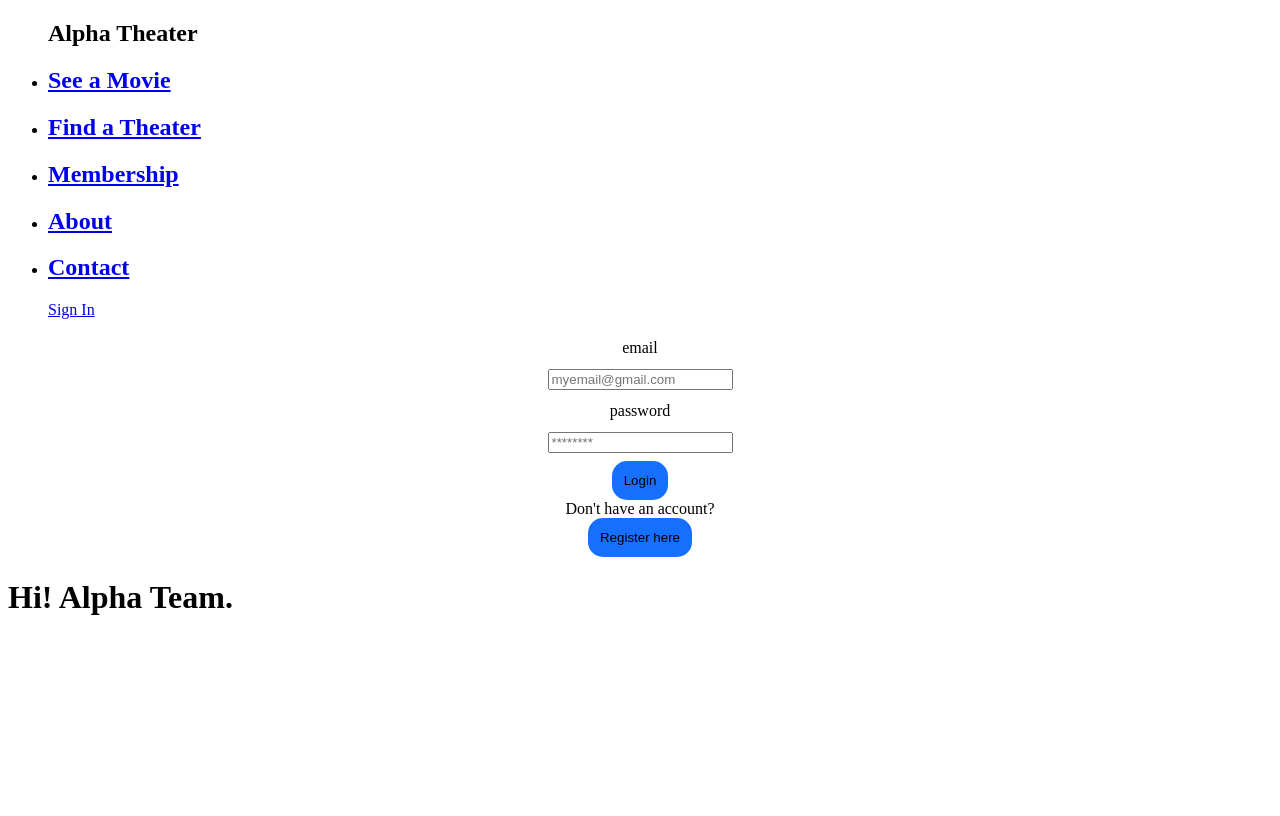
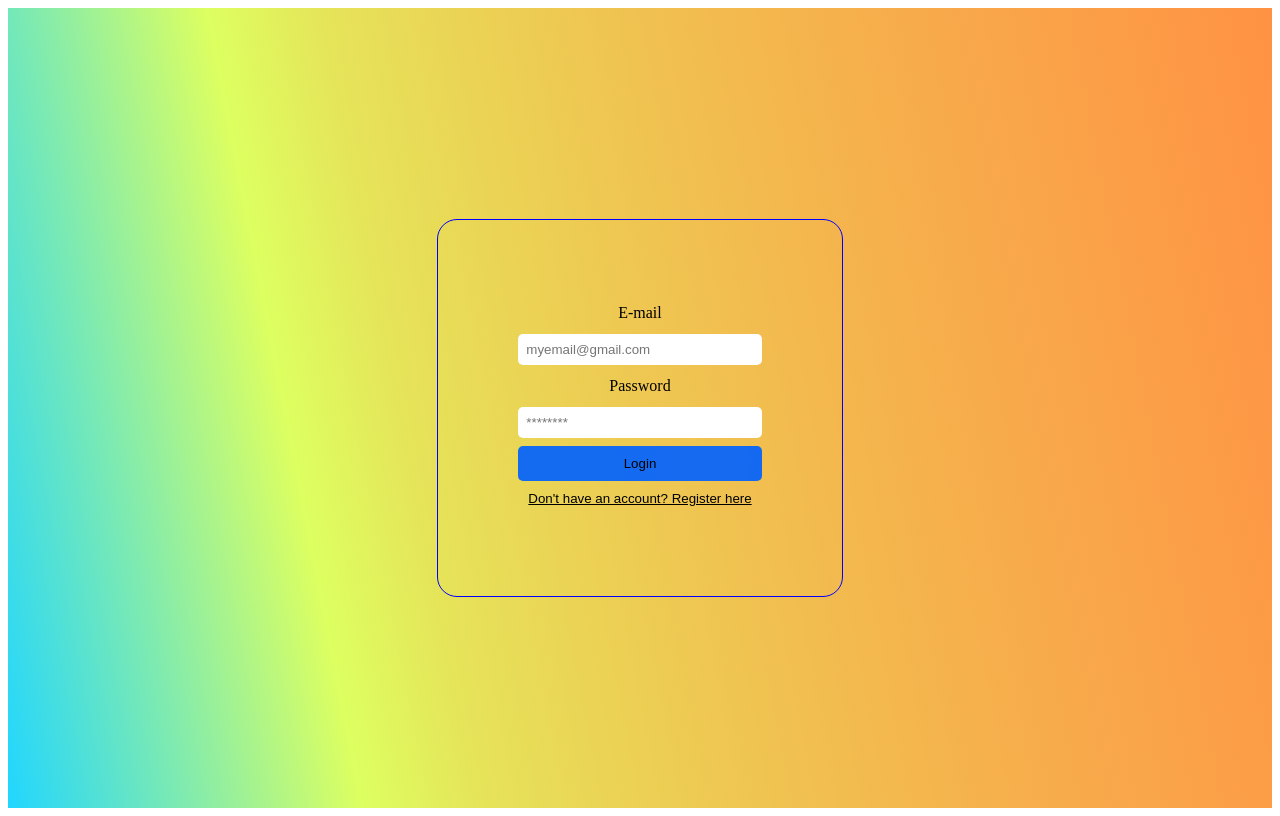
Before and after one commit to yifufang/MovieTheater, a React (Create React App) app in the folder frontend/: page / in a window 1280 px wide. Built offline with nearby package versions, Linux system fonts and the light colour scheme.

Commit message:
Added to App.css, finished login/register, cleaned Login and Register.jsx

```diff
--- a/frontend/src/App.css
+++ b/frontend/src/App.css
@@ -8,18 +8,24 @@
     min-height: 100vh;
     align-items: center;
     justify-content: center;
-    /* background-image: linear-gradient(79deg, #fcfced, #fcedfc, 48%, #ebf6ff ); */
-    /* background-color: rgb(185, 94, 94); */
+    background-image: linear-gradient(79deg, #21d6ff, #ddff60, 50%, #ff9244);
 }
 
 .auth-form-container,
 .login-form,
-.signin-form {
+.register-form {
     display: flex;
     flex-direction: column;
-    align-items: center;
+    /* align-items: center; */
+}
 
-
+@media screen and (min-width: 680px) {
+    .auth-form-container {
+        padding: 5rem;
+        border: 1px solid blue;
+        border-radius: 20px;
+        margin: 2rem;
+    }
 }
 
 label {
@@ -28,18 +34,23 @@ label {
 }
 
 input {
+    border: none;
     margin: 0.5rem 0;
+    padding: 0.5rem;
+    border-radius: 5px;
 }
 
 button {
     border: none;
     background-color: rgba(0, 98, 255, 0.915);
-    padding: 12px;
-    border-radius: 15px;
+    padding: 10px;
+    border-radius: 5px;
+    cursor: pointer;
+    /* color: pink; */
 }
 
 .link-button {
     background: none;
-    color: white;
+    color: rgb(0, 0, 0);
     text-decoration: underline;
 }
--- a/frontend/src/App.js
+++ b/frontend/src/App.js
@@ -18,13 +18,12 @@ export default function App() {
   }
 
   return (
-    <div>
-      <Header />
+    <div className="App">
       {
         currentForm === "login" ? <Login onFormSwitch={toggleForm} /> : <Register onFormSwitch={toggleForm} />
       }
       <Routes>
-        <Route path="/" element={<Home />} />
+        <Route path="/home" element={<Home />} />
         <Route path="/test" element={<Test />} />
       </Routes>
     </div>
--- a/frontend/src/components/navbar.jsx
+++ b/frontend/src/components/navbar.jsx
@@ -1,4 +1,4 @@
-import React, { useState }from "react";
+import React, { useState } from "react";
 
 import NavItem from "./navItem";
 
@@ -13,7 +13,7 @@ export default function NavBar() {
         <NavItem content="Membership" href="/membership" />
         <NavItem content="About" href="/about" />
         <NavItem content="Contact" href="/contact" />
-        <a href="/signin">Sign In</a>
+        <a href="/Login">Login</a>
       </ul>
     </nav>
   );
--- a/frontend/src/pages/Login.jsx
+++ b/frontend/src/pages/Login.jsx
@@ -13,14 +13,13 @@ export const Login = (props) => {
         // <>Login</>
         <div className="auth-form-container">
             <form className="login-form" onSubmit={handleSubmit}>
-                <label htmlFor="email">email</label>
+                <label htmlFor="email">E-mail</label>
                 <input value={email} onChange={(evnt) => setEmail(evnt.target.value)} type="email" placeholder="myemail@gmail.com" id="email" name="email" />
-                <label htmlFor="password">password</label>
+                <label htmlFor="password">Password</label>
                 <input value={password} onChange={(evnt) => setPassword(evnt.target.value)} type="password" placeholder="********" id="password" name="password" />
-                <button type="submit"> Login</button>
+                <button type="submit">Login</button>
             </form>
-            <>Don't have an account?</>
-            <button onClick={() => props.onFormSwitch('register')}>Register here</button>
+            <button className="link-button" onClick={() => props.onFormSwitch('register')}>Don't have an account? Register here</button>
         </div>
     )
 }
--- a/frontend/src/pages/Register.jsx
+++ b/frontend/src/pages/Register.jsx
@@ -16,17 +16,13 @@ export const Register = (props) => {
             <form className="register-form" onSubmit={handleSubmit}>
                 <label htmlFor="name">Full Name</label>
                 <input value={name} onChange={(evnt) => setName(evnt.target.value)} type="name" placeholder="John Smith" id="name" name="name" />
-                <label htmlFor="email">email</label>
+                <label htmlFor="email">E-mail</label>
                 <input value={email} onChange={(evnt) => setEmail(evnt.target.value)} type="email" placeholder="myemail@gmail.com" id="email" name="email" />
-                <label htmlFor="password">password</label>
+                <label htmlFor="password">Password</label>
                 <input value={password} onChange={(evnt) => setPassword(evnt.target.value)} type="password" placeholder="********" id="password" name="password" />
-                <button type="submit"> Register Now!</button>
+                <button type="submit">Register Now!</button>
             </form>
-            <>Already have an account?</>
-            <button onClick={() => props.onFormSwitch('login')}>Login here</button>
+            <button className="link-button" onClick={() => props.onFormSwitch('login')}>Already have an account? Login here</button>
         </div>
-
-        // <button className="link-button" onClick={() => props.onFormSwitch('logiin')}>Already have an account? Login here </button>
-        // </div>
     )
 }
```
